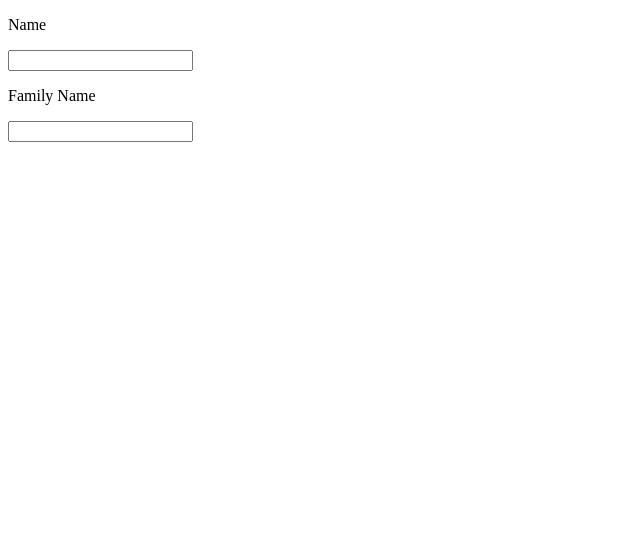
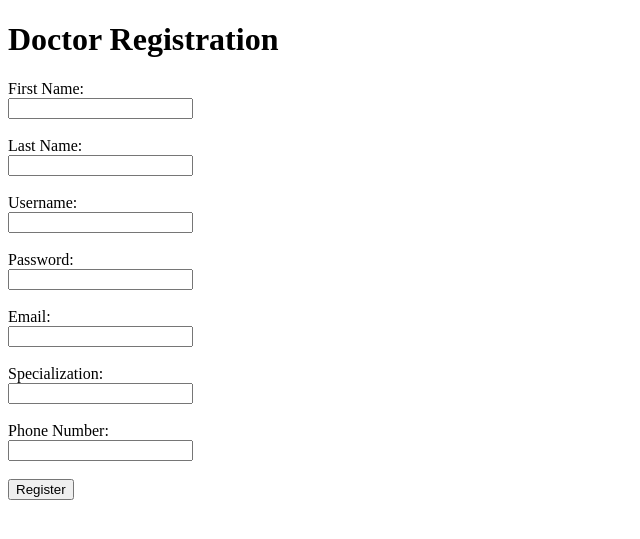
Before and after one commit to sepehrmokhtar/Information-System, a Flask app: page /register-doctor in a window 1280 px wide. Shown: the top 539 px of the page, without its empty margins (0-640 px from the left). Run offline with Flask 3, Linux system fonts and the light colour scheme.

Commit message:
doctor registeration-html

```diff
--- a/templates/Doctor-Registration.html
+++ b/templates/Doctor-Registration.html
@@ -6,10 +6,30 @@
     <title>Doctor Registration</title>
 </head>
 <body>
-    <p>Name </p>
-   <input type="text" id="body"> </input>
-   <p>Family Name</p>
-   <input type="text" id="body"></input>
+    <h1>Doctor Registration</h1>
+    <form action="#" method="post">
+        <label for="firstName">First Name:</label><br>
+        <input type="text" id="firstName" name="firstName" required><br><br>
 
+        <label for="lastName">Last Name:</label><br>
+        <input type="text" id="lastName" name="lastName" required><br><br>
+
+        <label for="username">Username:</label><br>
+        <input type="text" id="username" name="username" required><br><br>
+
+        <label for="password">Password:</label><br>
+        <input type="password" id="password" name="password" required><br><br>
+
+        <label for="email">Email:</label><br>
+        <input type="email" id="email" name="email" required><br><br>
+
+        <label for="specialization">Specialization:</label><br>
+        <input type="text" id="specialization" name="specialization" required><br><br>
+
+        <label for="phone">Phone Number:</label><br>
+        <input type="tel" id="phone" name="phone" required><br><br>
+
+        <button type="submit">Register</button>
+    </form>
 </body>
 </html>
--- a/templates/index.html
+++ b/templates/index.html
@@ -4,7 +4,7 @@
     <meta charset="UTF-8">
     <meta name="viewport" content="width=device-width, initial-scale=1.0">
     <title>EHR System - Homepage</title>
-    <link href="{{ url_for('static', filename='style-css-method.css')}}" rel="stylesheet">
+    <link href="static/style-css-method.css" rel="stylesheet">
 </head>
 <body>
     <!-- Sidebar Navigation Bar -->
@@ -15,7 +15,7 @@
             <li class="nav-item"><a class="nav-link" href="#">About Us</a></li>
             <li class="nav-item"><a class="nav-link" href="#">Contact</a></li>
             <li class="nav-item"><a class="nav-link" href="#">Login</a></li>
-            <li class="nav-item"><a class="nav-link" href="#">Doctor Registration</a></li>
+            <li class="nav-item"><a class="nav-link" href="Doctor-Registration.html">Doctor Registration</a></li>
         </ul>
     </nav>
 
```
